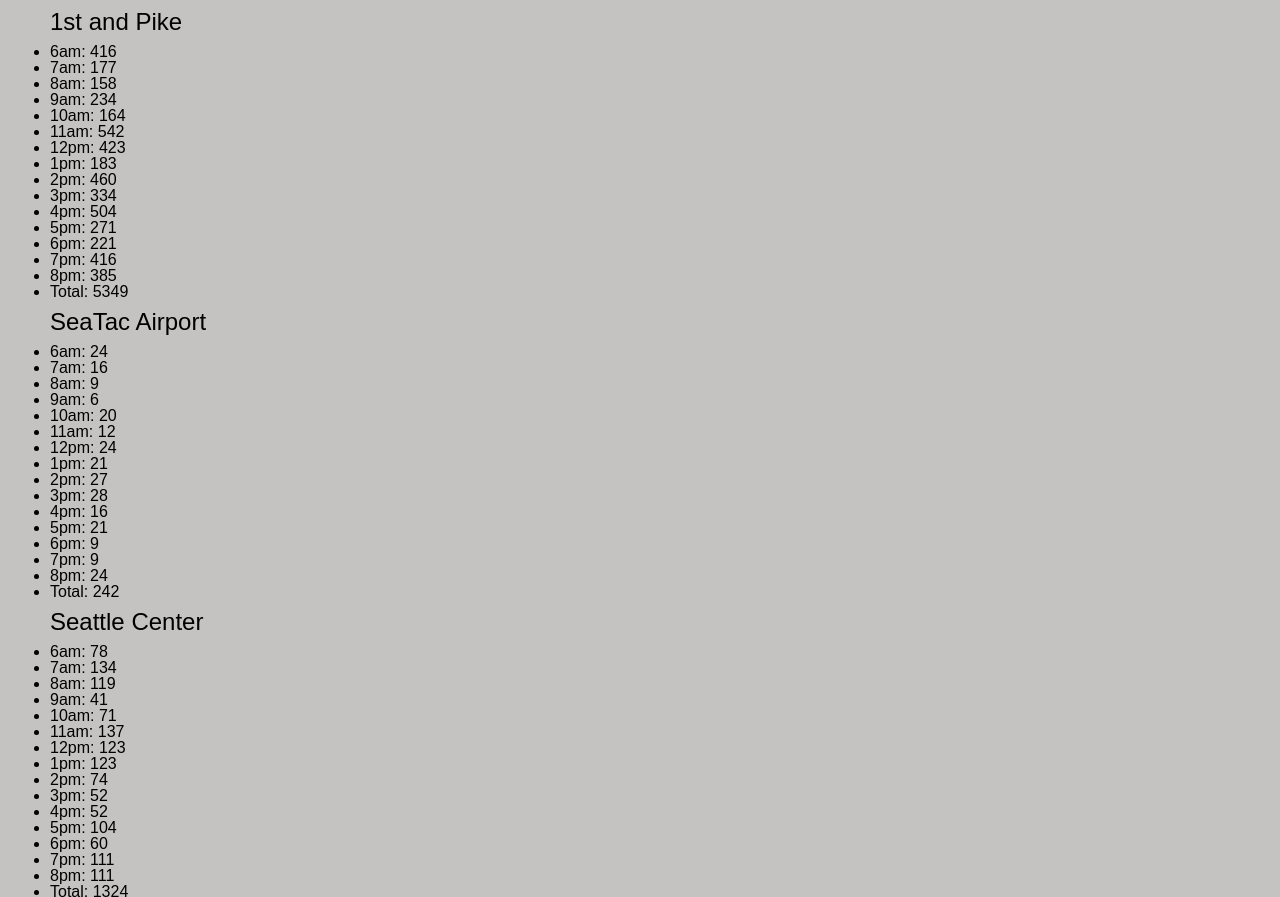
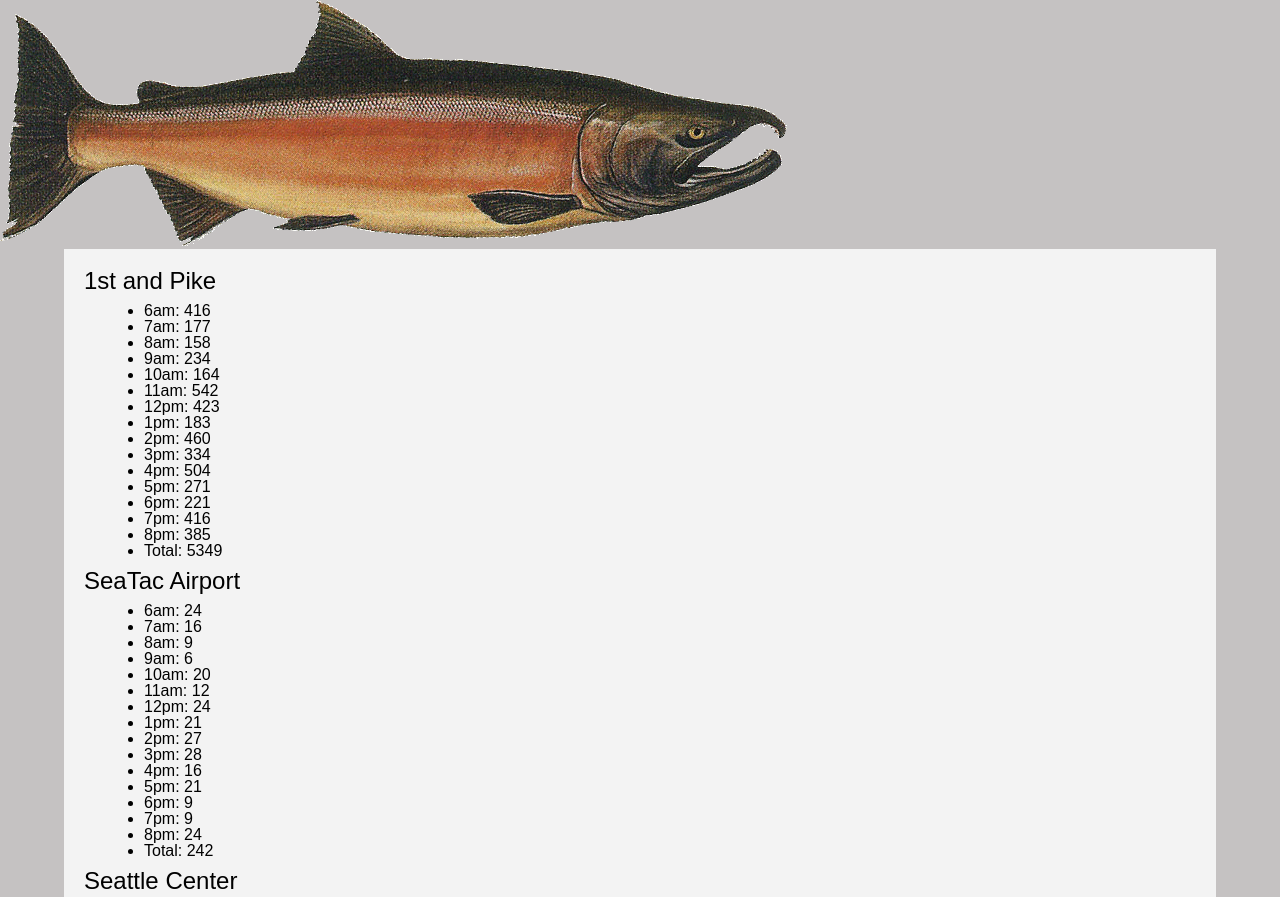
Before and after one commit to Inkh/cookie-stand, a plain HTML site: page index.html in a window 1280 px wide. Shown: the top 897 px of the page. Drawn offline with Linux system fonts and the light colour scheme.

Commit message:
Added salmon and some style

```diff
--- a/css/style.css
+++ b/css/style.css
@@ -7,10 +7,18 @@ body {
 ul {
   list-style-type: disc;
   list-style-position: outside;
-  margin-left: 50px;
+  margin-left: 70px;
 }
 
 h2 {
   font-size: 24px;
-  margin: 10px 10px 10px 0px;
+  margin: 10px;
 }
+
+.wrapper {
+  width: 90%;
+  background-color: rgb(243, 243, 243);
+  margin: 0 auto;
+  box-sizing: border-box;
+  padding: 10px;
+}
--- a/index.html
+++ b/index.html
@@ -5,11 +5,16 @@
   <meta http-equiv="X-UA-Compatible" content="IE=edge">
   <title>Salmon Cookies</title>
   <meta name="viewport" content="width=device-width, initial-scale=1">
-  <link rel="stylesheet" type="text/css" media="screen" href="css/reset.css" />
-  <link rel="stylesheet" type="text/css" media="screen" href="css/style.css" />
+  <link rel="stylesheet" type="text/css" href="css/reset.css" />
+  <link rel="stylesheet" type="text/css" href="css/style.css" />
 </head>
 <body>
-  <ul id="main"></ul>
+  <img src="img/salmon.png" alt="Salmon">
+  <nav></nav>
+  <div class="wrapper">
+    <div id="main"></div>
+  </div>
+
   <script src="js/app.js"></script>
 </body>
 </html>
--- a/js/app.js
+++ b/js/app.js
@@ -32,16 +32,18 @@ function generateSale(){
 
 //Displays a list of sales by the hour
 function displaySale(){
-  var ul = document.getElementById('main');
+  var content = document.getElementById('main');
+  var ul = document.createElement('ul');
   var header = document.createElement('h2');
   var headerText = document.createTextNode(this.location);
   header.append(headerText);
-  ul.append(header);
+  content.append(header);
   for(var i = 0;i < this.generateSale().length;i++){
     var hourlySale = document.createElement('li');
     var text = document.createTextNode(this.generateSale()[i]);
     hourlySale.append(text);
     ul.append(hourlySale);
+    content.append(ul);
   }
 }
 
@@ -95,8 +97,6 @@ var alkiShop = {
   dailySale: displaySale
 };
 
-// document.getElementById('main').textContent = pikeShop.dailySale();
-
 pikeShop.dailySale();
 seaShop.dailySale();
 seattleShop.dailySale();
```
